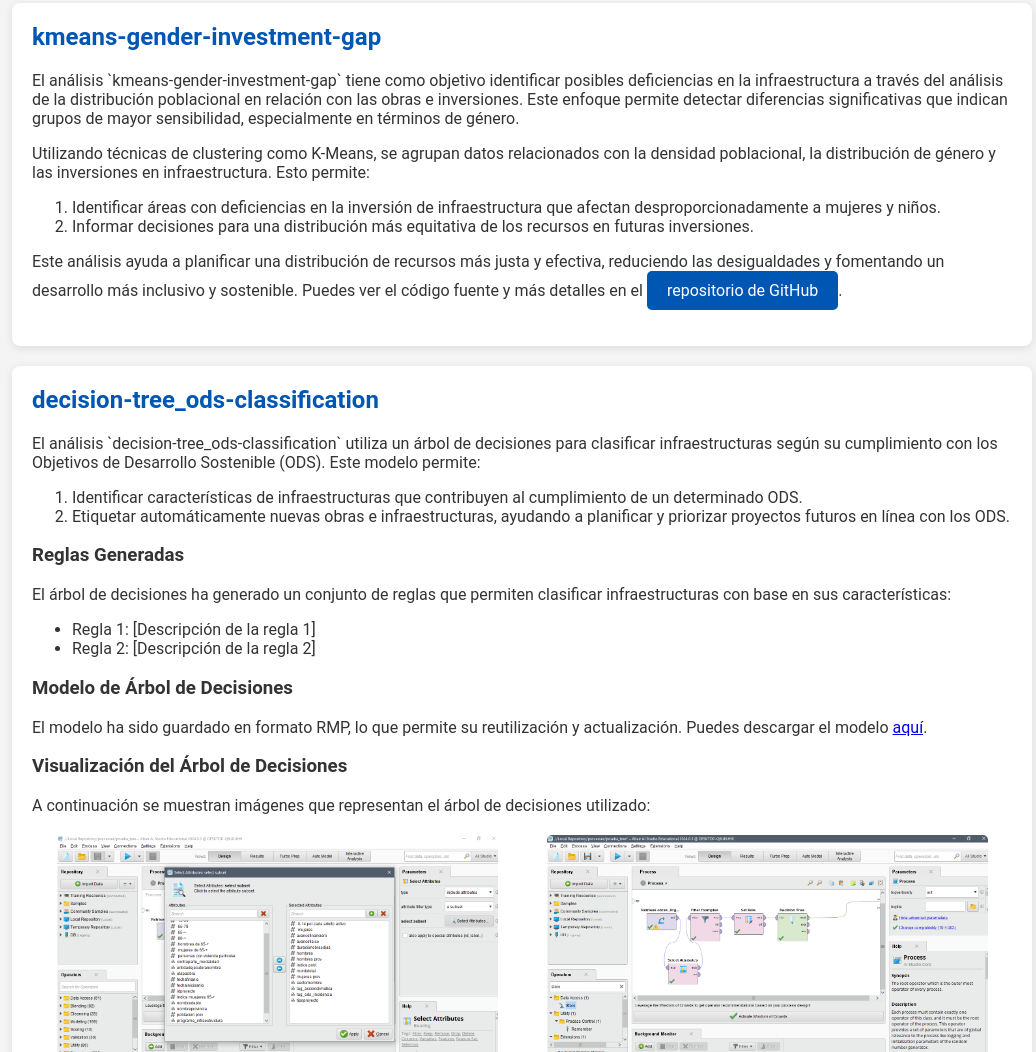
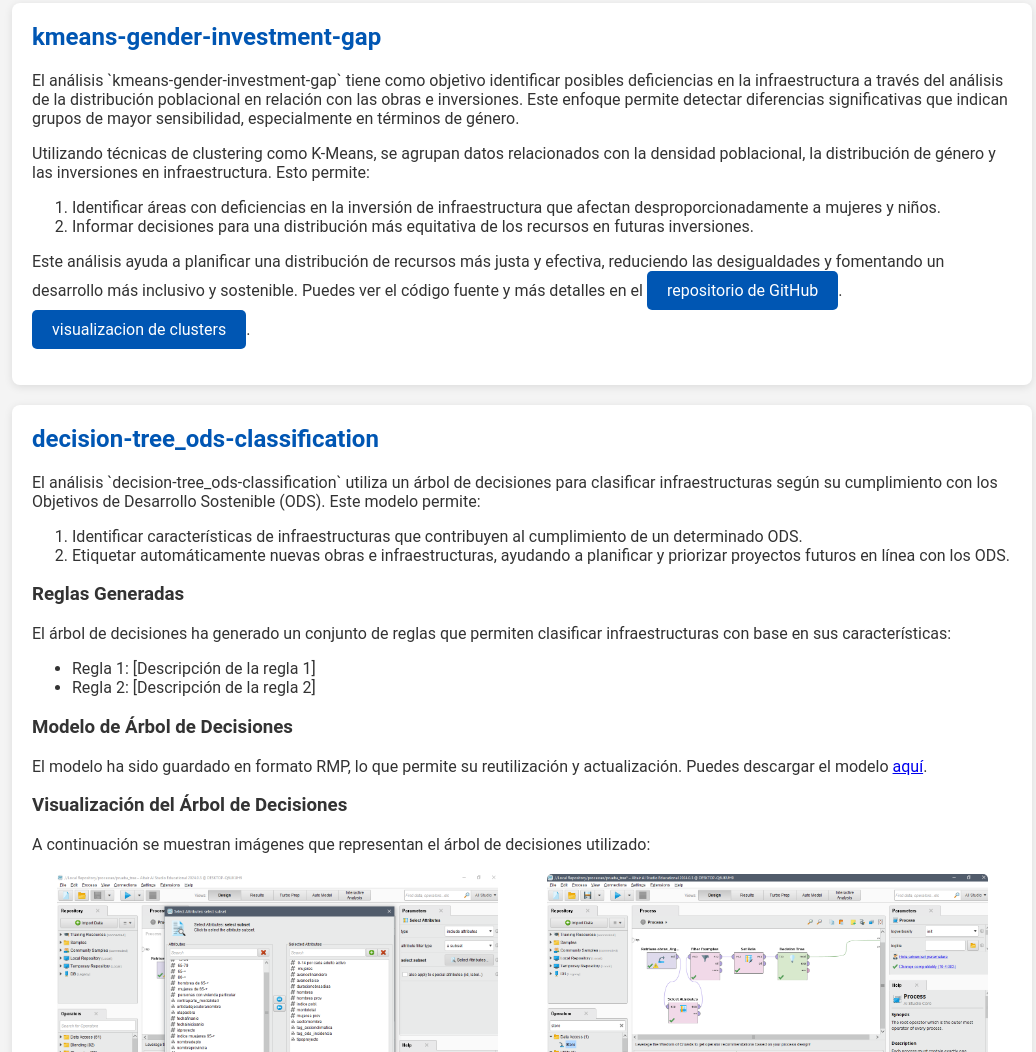
Before and after one commit to ingcarlosleon/data-Mapainversiones, a plain HTML site: page scripts/solucion-integrada/Index.html in a window 1280 px wide. Shown: the part 1696-2748 px from the top of the page, without its empty margins (228-1264 px from the left). Drawn offline with Linux system fonts and the light colour scheme.

Commit message:
Update Index.html

```diff
--- a/scripts/solucion-integrada/Index.html
+++ b/scripts/solucion-integrada/Index.html
@@ -106,7 +106,9 @@
                 <li>Informar decisiones para una distribución más equitativa de los recursos en futuras inversiones.</li>
             </ol>
             <p>
-                Este análisis ayuda a planificar una distribución de recursos más justa y efectiva, reduciendo las desigualdades y fomentando un desarrollo más inclusivo y sostenible. Puedes ver el código fuente y más detalles en el <a href="https://github.com/ingcarlosleon/data-Mapainversiones/tree/main/scripts/kmeans-gender-investment-gap" class="btn-primary" target="_blank">repositorio de GitHub</a>.
+                Este análisis ayuda a planificar una distribución de recursos más justa y efectiva, reduciendo las desigualdades y fomentando un desarrollo más inclusivo y sostenible. Puedes ver el código fuente y más detalles en el
+                <a href="https://github.com/ingcarlosleon/data-Mapainversiones/tree/main/scripts/kmeans-gender-investment-gap"class="btn-primary" target="_blank">repositorio de GitHub</a>.
+                <a href="https://github.com/ingcarlosleon/data-Mapainversiones/tree/main/scripts/kmeans-gender-investment-gap/obras_Argentina_resumido.htm"class="btn-primary" target="_blank">visualizacion de clusters</a>.
             </p>
         </section>
 
```
